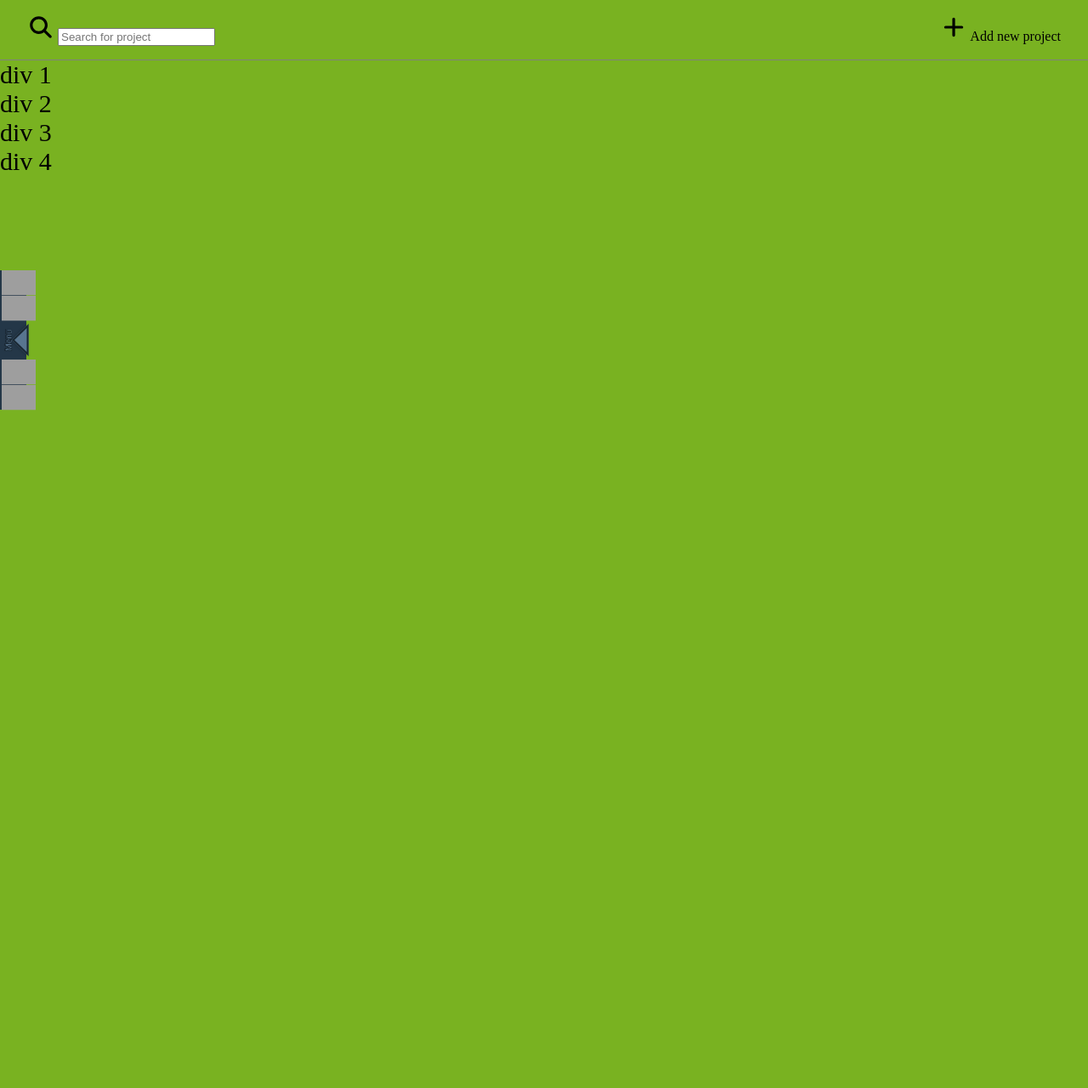
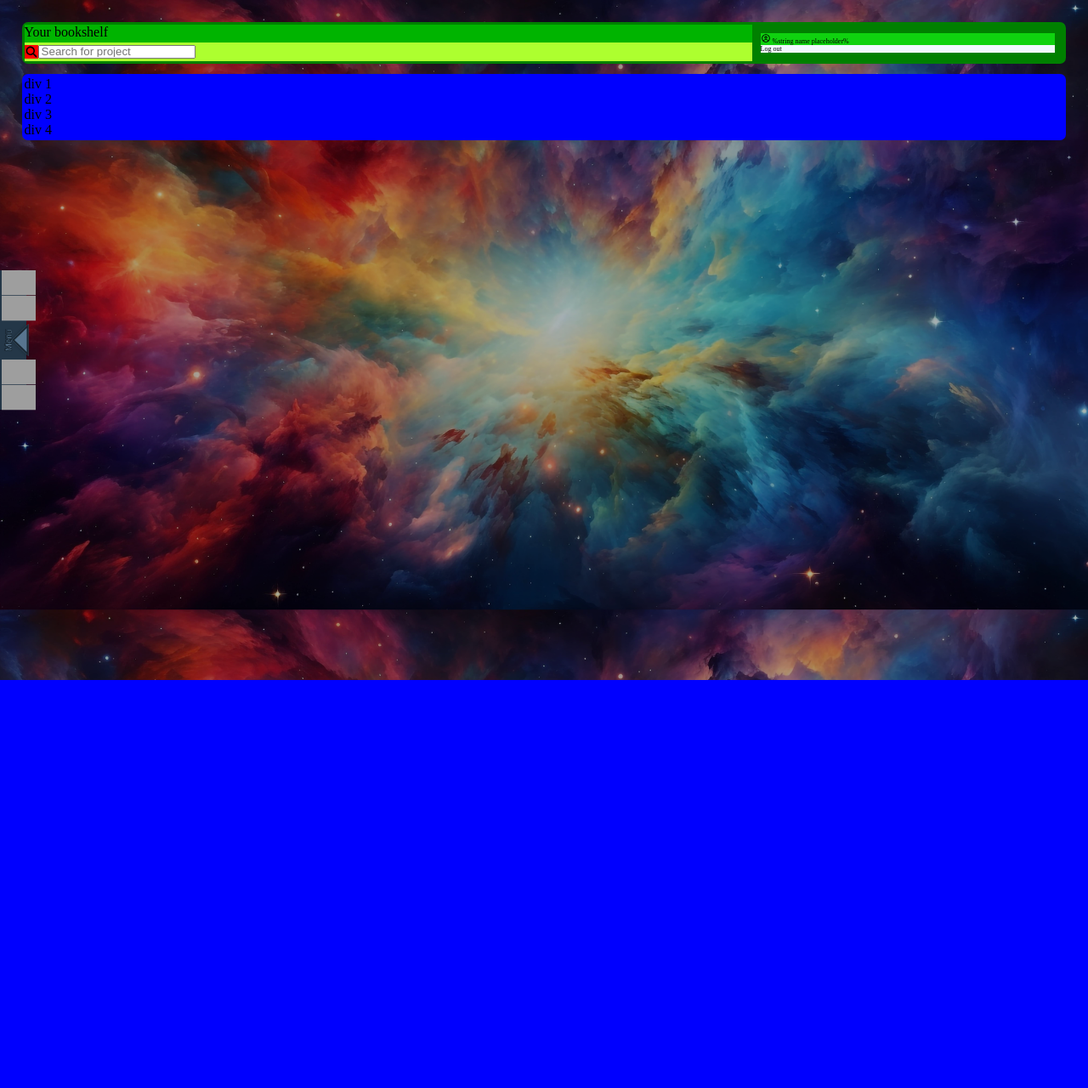
Before and after one commit to Hiroten31/WdAI, a PHP site: page /public/views/home.html in a window 1280 px wide. Shown: the whole page at 85% size. After the commit the page ends 800 px from the top, so only its background shows below. Run offline with PHP 8.4, Linux system fonts and the light colour scheme; grey boxes are pictures that could not be loaded.

Commit message:
Move images, started working on header in home page

```diff
--- /dev/null
+++ b/public/css/home.css
@@ -0,0 +1,50 @@
+header {
+    display: grid;
+    grid-template-columns: 70% 30%;
+    grid-template-rows: 1fr 1fr;
+}
+
+.title {
+    grid-column: 1;
+    grid-row: 1;
+    background-color: rgb(0,180,0);
+}
+
+.search-bar {
+    grid-column: 1;
+    grid-row: 2;
+    background-color: greenyellow;
+}
+
+.search-bar form {
+    height: 100%;
+    display: flex;
+    align-items: center;
+}
+
+.search-bar svg {
+    height: 16px;
+    width: 16px;
+    background-color: red;
+}
+
+.search-bar input {
+    height: 10px;
+}
+
+.login-info {
+    grid-column: 2;
+    grid-row: 1 / span 2;
+    background-color: rgb(15,210,15);
+    margin: 10px;
+    font-size: 0.5em;
+}
+
+.login-info svg {
+    height: 1.5em;
+    width: 1.5em;
+}
+
+.logout {
+    background-color: aliceblue;
+}
--- a/public/css/login-style.css
+++ b/public/css/login-style.css
@@ -1,6 +1,6 @@
 body {
     margin: 0;
-    background: linear-gradient(rgba(0, 0, 0, 0.3), rgba(0, 0, 0, 0.3)), url('../assets/images/loginPagePic.jpg');
+    background: linear-gradient(rgba(0, 0, 0, 0.3), rgba(0, 0, 0, 0.3)), url('../assets/images/login/loginPagePic.jpg');
     background-size: cover;
     width: 100vw;
     height: 100vh;
@@ -27,7 +27,7 @@ body {
 }
 
 .login-container button {
-    background: url("../assets/images/logo-magic-book.png");
+    background: url("../assets/images/login/logo-magic-book.png");
     background-size: contain;
     background-repeat: no-repeat;
     background-position: center;
--- a/public/css/style.css
+++ b/public/css/style.css
@@ -1,24 +1,27 @@
 body {
     margin: 0;
-    background: linear-gradient(rgba(0, 0, 0, 0.3), rgba(0, 0, 0, 0.3)), greenyellow;
+    align-items: center;
+    justify-content: center;
+    background: linear-gradient(rgba(0, 0, 0, 0.3), rgba(0, 0, 0, 0.3)), url("../assets/images/galaxy-background.jpg");
     background-size: cover;
     width: 100vw;
-    height: 100vh;
 }
 
 main {
-    display: flex;
-    flex-direction: column;
-    height: 100vw;
+    width: 96vw;
+    margin: 0 auto;
+    margin-top: 2vw;
 }
 
 header {
-    display: flex;
-    justify-content: space-between;
-    padding: 1em 2em;
-    border-bottom: 1px solid grey;
+    border-radius: 7px;
+    padding: 3px;
+    margin-bottom: 1vw;
+    background-color: green;
 }
 
-.projects {
-    font-size: 30px;
+section {
+    border-radius: 7px;
+    padding: 3px;
+    background-color: blue;
 }
--- a/public/views/home.html
+++ b/public/views/home.html
@@ -1,11 +1,11 @@
 <!DOCTYPE html>
 <head>
     <link rel="stylesheet" type="text/css" href="../css/style.css">
+    <link rel="stylesheet" type="text/css" href="../css/home.css">
     <link rel="stylesheet" type="text/css" href="../css/nav-panel.css">
     <title>Home</title>
 </head>
 <body>
-    <div class="base-container">
     <nav class="nav-panel">
         <a href="home.html"><div id="home"></div></a>
         <a href="overview.html"><div id="overview"></div></a>
@@ -15,24 +15,25 @@
     </nav>
     <main>
         <header>
+            <div class="title">Your bookshelf</div>
             <div class="search-bar">
                 <form>
-                        <svg xmlns="http://www.w3.org/2000/svg" viewBox="0 0 640 640" height="32" width="32"><!--!Font Awesome Free v7.0.0 by @fontawesome - https://fontawesome.com License - https://fontawesome.com/license/free Copyright 2025 Fonticons, Inc.--><path d="M480 272C480 317.9 465.1 360.3 440 394.7L566.6 521.4C579.1 533.9 579.1 554.2 566.6 566.7C554.1 579.2 533.8 579.2 521.3 566.7L394.7 440C360.3 465.1 317.9 480 272 480C157.1 480 64 386.9 64 272C64 157.1 157.1 64 272 64C386.9 64 480 157.1 480 272zM272 416C351.5 416 416 351.5 416 272C416 192.5 351.5 128 272 128C192.5 128 128 192.5 128 272C128 351.5 192.5 416 272 416z"/></svg>
+                    <svg xmlns="http://www.w3.org/2000/svg" viewBox="0 0 640 640"><!--!Font Awesome Free v7.0.0 by @fontawesome - https://fontawesome.com License - https://fontawesome.com/license/free Copyright 2025 Fonticons, Inc.--><path d="M480 272C480 317.9 465.1 360.3 440 394.7L566.6 521.4C579.1 533.9 579.1 554.2 566.6 566.7C554.1 579.2 533.8 579.2 521.3 566.7L394.7 440C360.3 465.1 317.9 480 272 480C157.1 480 64 386.9 64 272C64 157.1 157.1 64 272 64C386.9 64 480 157.1 480 272zM272 416C351.5 416 416 351.5 416 272C416 192.5 351.5 128 272 128C192.5 128 128 192.5 128 272C128 351.5 192.5 416 272 416z"/></svg>
                     <input placeholder="Search for project">
                 </form>
             </div>
-                <div class="add-project">
-                    <svg xmlns="http://www.w3.org/2000/svg" viewBox="0 0 640 640" height="32" width="32"><!--!Font Awesome Free v7.0.0 by @fontawesome - https://fontawesome.com License - https://fontawesome.com/license/free Copyright 2025 Fonticons, Inc.--><path d="M352 128C352 110.3 337.7 96 320 96C302.3 96 288 110.3 288 128L288 288L128 288C110.3 288 96 302.3 96 320C96 337.7 110.3 352 128 352L288 352L288 512C288 529.7 302.3 544 320 544C337.7 544 352 529.7 352 512L352 352L512 352C529.7 352 544 337.7 544 320C544 302.3 529.7 288 512 288L352 288L352 128z"/></svg>
-                    Add new project
+            <div class="login-info">
+                <svg xmlns="http://www.w3.org/2000/svg" viewBox="0 0 640 640"><!--!Font Awesome Free v7.0.0 by @fontawesome - https://fontawesome.com License - https://fontawesome.com/license/free Copyright 2025 Fonticons, Inc.--><path d="M470.5 463.6C451.4 416.9 405.5 384 352 384L288 384C234.5 384 188.6 416.9 169.5 463.6C133.9 426.3 112 375.7 112 320C112 205.1 205.1 112 320 112C434.9 112 528 205.1 528 320C528 375.7 506.1 426.2 470.5 463.6zM430.4 496.3C398.4 516.4 360.6 528 320 528C279.4 528 241.6 516.4 209.5 496.3C216.8 459.6 249.2 432 288 432L352 432C390.8 432 423.2 459.6 430.5 496.3zM320 576C461.4 576 576 461.4 576 320C576 178.6 461.4 64 320 64C178.6 64 64 178.6 64 320C64 461.4 178.6 576 320 576zM320 304C297.9 304 280 286.1 280 264C280 241.9 297.9 224 320 224C342.1 224 360 241.9 360 264C360 286.1 342.1 304 320 304zM232 264C232 312.6 271.4 352 320 352C368.6 352 408 312.6 408 264C408 215.4 368.6 176 320 176C271.4 176 232 215.4 232 264z"/></svg>
+                <a>%string name placeholder%</a>
+                <div class="logout">Log out</div>
             </div>
         </header>
-            <section class="projects">
+        <section id="projects">
             <div>div 1</div>
             <div>div 2</div>
             <div>div 3</div>
             <div>div 4</div>
         </section>
     </main>
-    </div>
 <script src="../js/nav-panel.js"></script>
 </body>
```
Also changed, not shown: public/views/note.html (+6 -2 lines), public/views/overview.html (+7 -3 lines), public/views/sketches.html (+7 -3 lines), public/assets/images/login/loginPagePic.jpg (renamed from public/assets/images/loginPagePic.jpg), public/assets/images/login/logo-magic-book.png (renamed from public/assets/images/logo-magic-book.png), 2 other files. Lines whose indentation alone changed are shown as unchanged.
